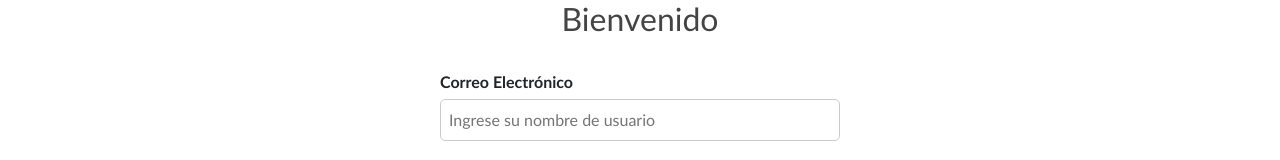
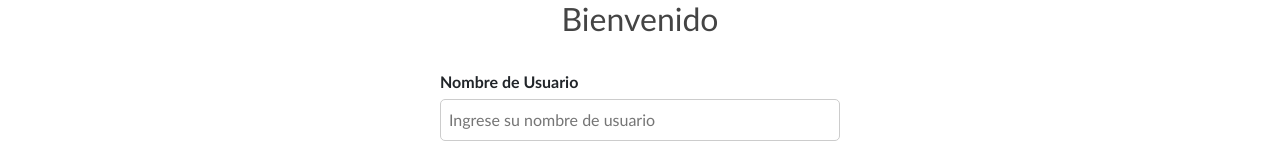
Before and after one commit to jime2803/base-proyecto-jimena-sastre, a React (Vite) app: page /login in a window 1280 px wide. Shown: the part 196-356 px from the top of the page. Built offline with nearby package versions, Linux system fonts and the light colour scheme.

Commit message:
Update: Updated Dashboard

```diff
--- a/src/pages/Dashboard.jsx
+++ b/src/pages/Dashboard.jsx
@@ -74,7 +74,7 @@ const Dashboard = () => {
               id="precio"
               name="precio"
               placeholder="Ej: 4999.99"
-              onChange={(e) => setPriceo(e.target.value)}
+              onChange={(e) => setPrice(e.target.value)}
               value={price}
             />
           </div>
@@ -100,7 +100,6 @@ const Dashboard = () => {
         </form>
 
 
-        {/* {success && <p className="success-message">{success}</p>} */}
 
         {
           product && <div>
--- a/src/pages/Home.jsx
+++ b/src/pages/Home.jsx
@@ -172,7 +172,7 @@ const Home = () => {
               <p>{product.description}</p>
               <p><strong>{product.category}</strong></p>
               {
-                user && <div>
+                user && <div className="product-actions">
                   <button onClick={() => handleOpenEdit(product)}>Actualizar</button>
                   <button onClick={() => handleDelete(product.id)}>Borrar</button>
                 </div>
--- a/src/pages/Login.jsx
+++ b/src/pages/Login.jsx
@@ -55,7 +55,7 @@ const Login = () => {
         <h2>Bienvenido</h2>
         <form className="login-form" onSubmit={handleLogin}>
           <div className="form-login-group">
-            <label htmlFor="username">Correo Electrónico</label>
+            <label htmlFor="username">Nombre de Usuario</label>
             <input
               type="username"
               id="username"
```
